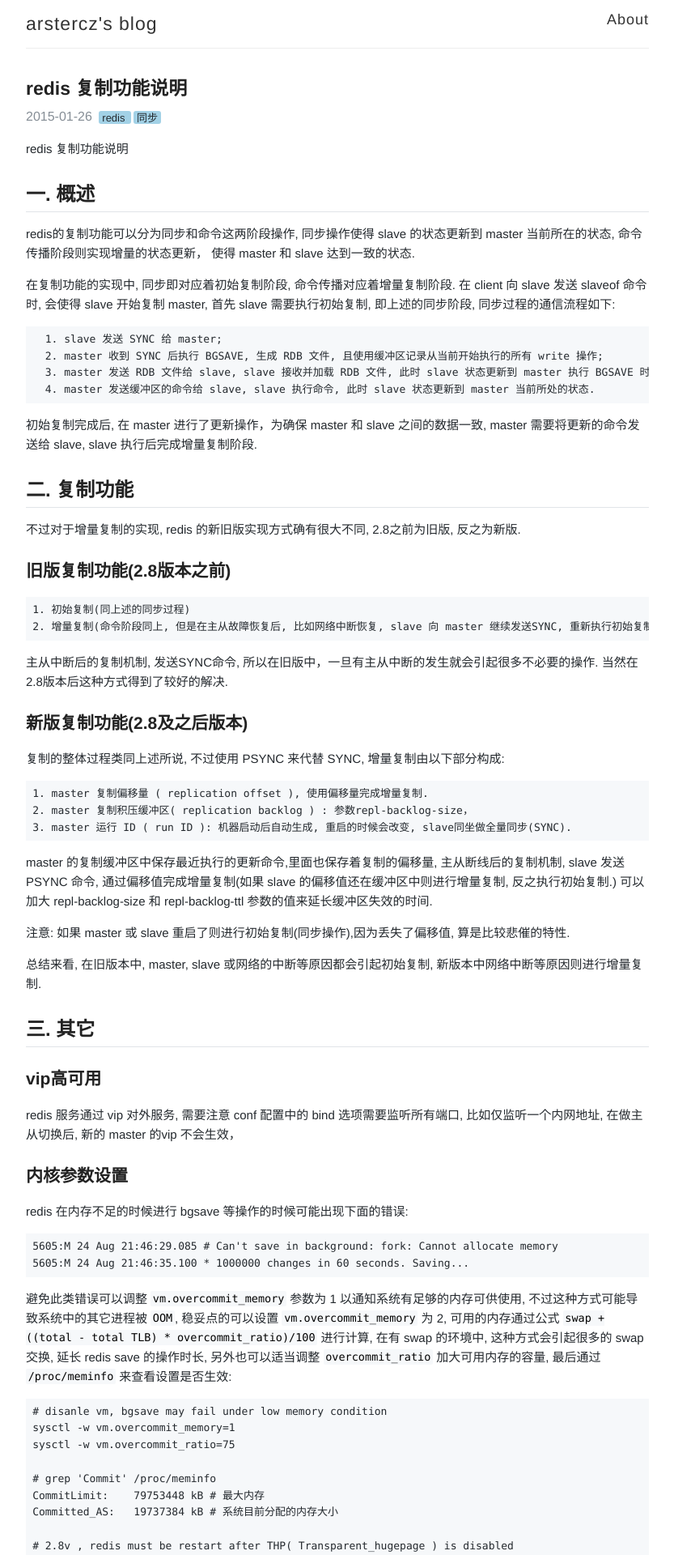
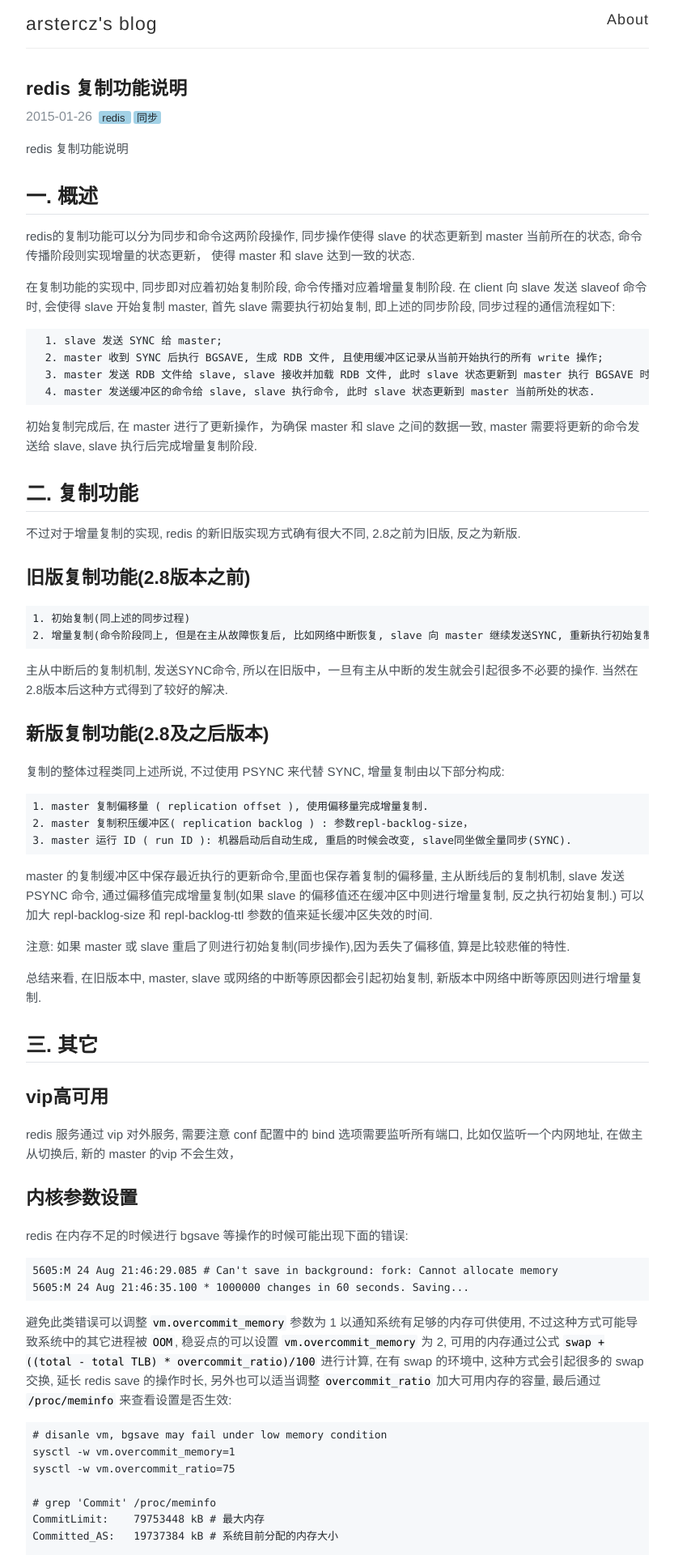
Before and after one commit to arstercz/arstercz.github.io, a Jekyll site: the page built from _posts/2015-01-26-redis-%e5%a4%8d%e5%88%b6%e5%8a%9f%e8%83%bd%e8%af%b4%e6%98%8e.md, in a window 1280 px wide. Shown: the top 1920 px of the page at 81% size, without its empty margins (223-1056 px from the left). Built offline with Jekyll 4.4.1, drawn with Linux system fonts in a browser that asks for light colours; comment, search, counter and statistics services are not loaded.

Commit message:
fix text style

```diff
--- a/_sass/_variables.scss
+++ b/_sass/_variables.scss
@@ -31,7 +31,7 @@
 $base-color: $oc-gray-8;
 $base-lighten-color: $oc-gray-6;
 
-$text-color: $oc-gray-8;
+$text-color: $oc-gray-7;
 $link-color: $oc-blue-6;
 $divider-color: $oc-gray-1;
 
--- a/style.scss
+++ b/style.scss
@@ -46,7 +46,7 @@
 }
 
 h1 {
-  font-size: 25px;
+  font-size: 27px;
   a {
     color: inherit;
   }
@@ -54,17 +54,17 @@
 }
 
 h2 {
-  font-size: 24px;
+  font-size: 25px;
   border-bottom: 1px #e1e4e8 solid;
 }
 
 h3 {
   font-family: $base-font;
-  font-size: 21px;
+  font-size: 23px;
 }
 
 h4 {
-  font-size: 16px;
+  font-size: 18px;
 }
 
 h6 {
```
